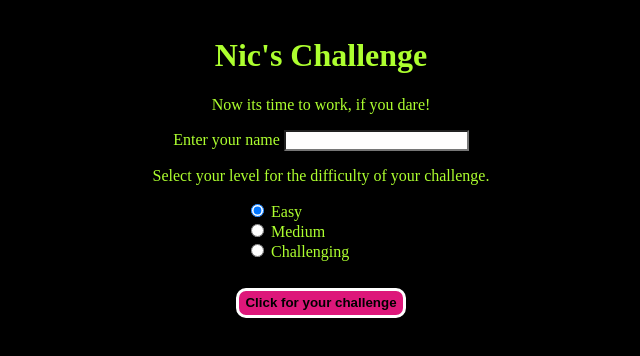
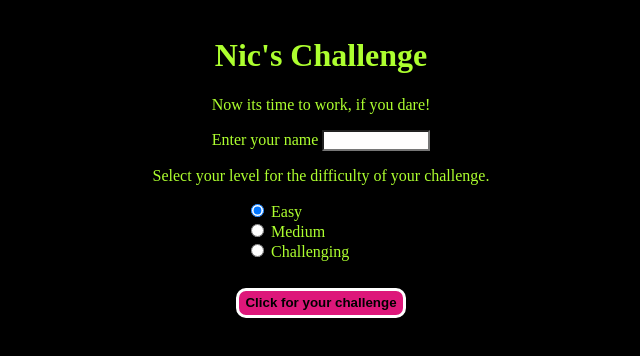
Before and after one commit to StuartZim/StuartZim.github.io.runningapp, a plain HTML site: page Challenge.html in a window 1280 px wide. Shown: the whole page, without its empty margins (319-959 px from the left). Drawn offline with Linux system fonts and the light colour scheme.

Commit message:
Update index.css

```diff
--- a/index.css
+++ b/index.css
@@ -28,7 +28,8 @@ h1 {
 
 #firstName1 {
     background: rgb(255, 254, 254);
-    color: rgb(15, 173, 36);
+    color: rgb(0, 0, 0);
+    width: 100px;
 }
 
 span {
```
